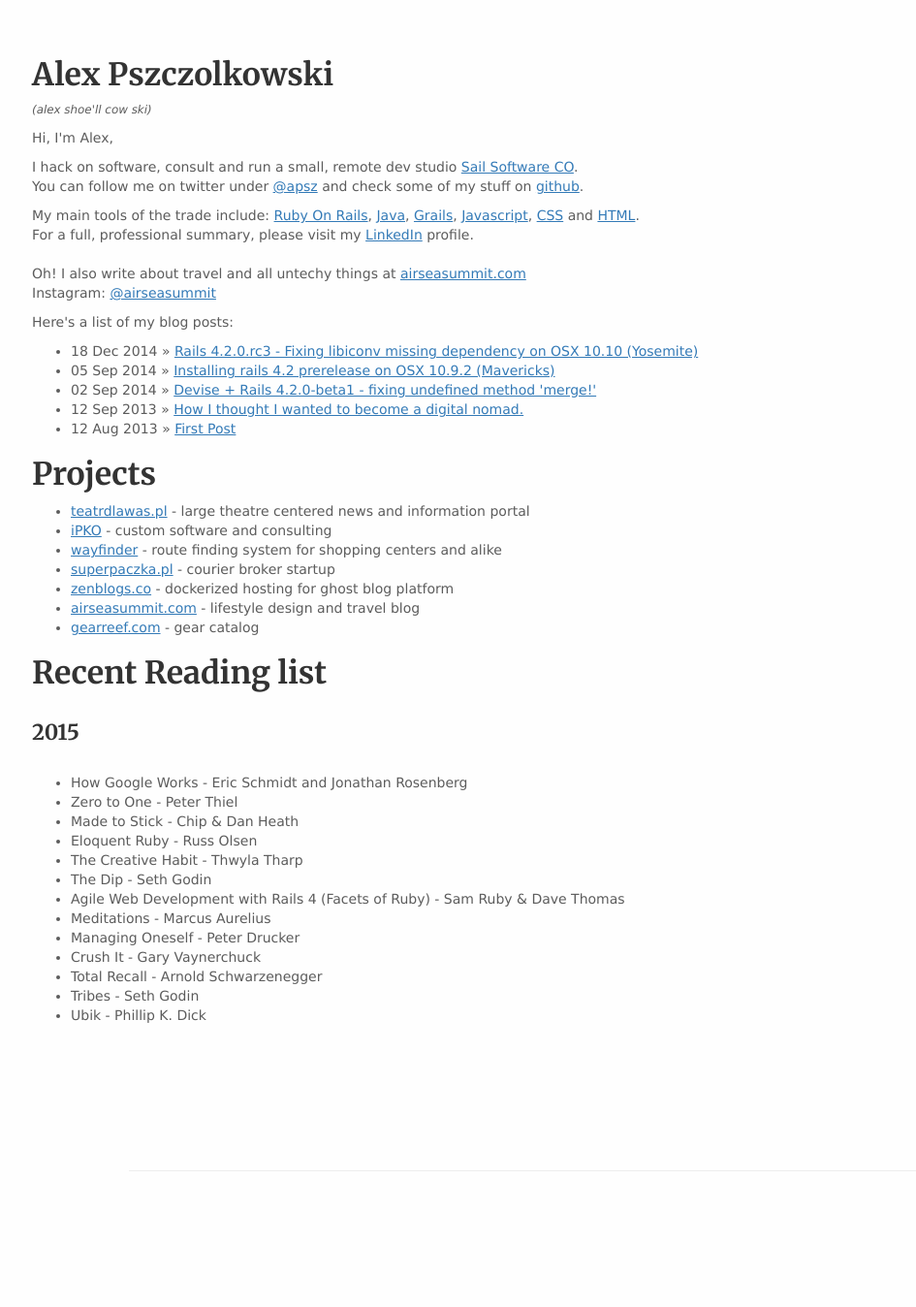
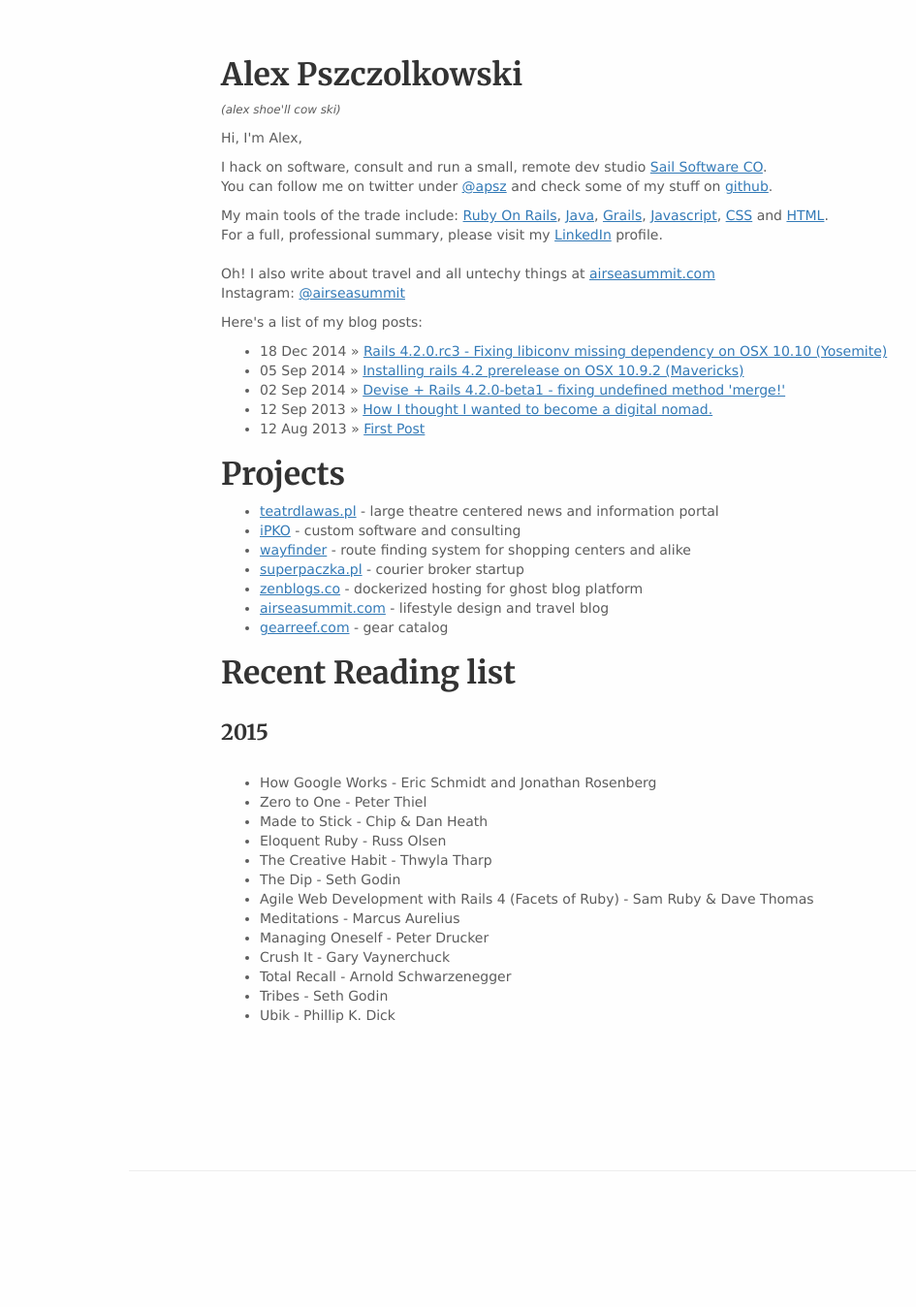
Before and after one commit to alexp/alexp.github.io, a Jekyll site: the page built from index.html, in a window 1280 px wide. Shown: the whole page at 97% size, without its empty margins (37-982 px from the left). Built offline with Jekyll 4.4.1, drawn with Linux system fonts in a browser that asks for light colours; comment, search, counter and statistics services are not loaded.

Commit message:
small update

```diff
--- a/index.html
+++ b/index.html
@@ -5,7 +5,7 @@
 ---
 
 <section class="row">
-    <div class="col-md-12">
+    <div class="col-md-8 col-md-offset-2">
         <h1>Alex Pszczolkowski</h1>
         <p class="small"><em>(alex shoe'll cow ski)</em></p>
         <p>
```
